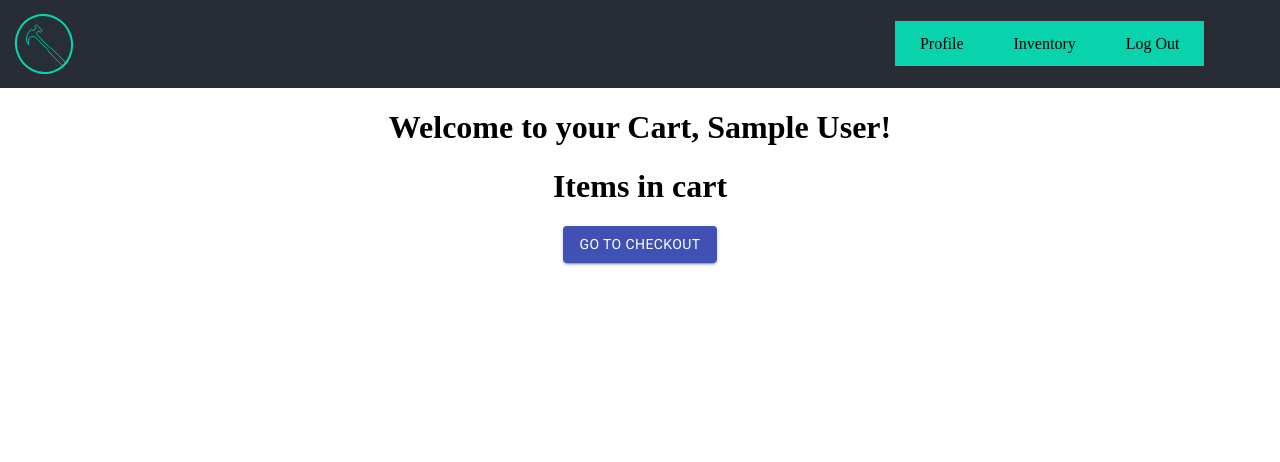
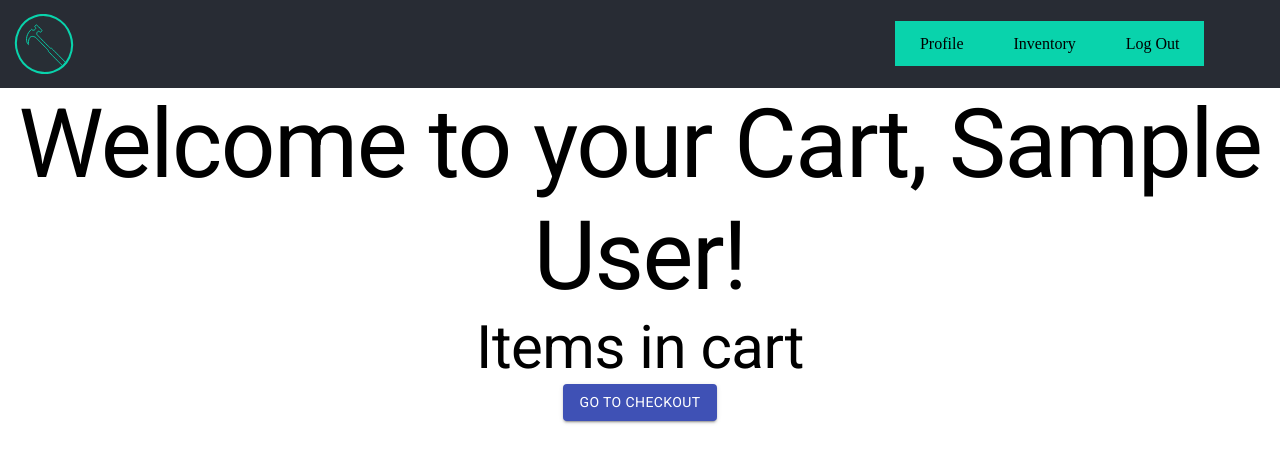
Before and after one commit to mvanree00/Home-Order-Spark, a React (Create React App) app in the folder client/: page /inventory in a window 1280 px wide. Shown: the top 462 px of the page. Built offline with nearby package versions, Linux system fonts and the light colour scheme; sample sign-in values are in the browser's storage.

Commit message:
UI Standardized

```diff
--- a/client/src/views/Inventory.js
+++ b/client/src/views/Inventory.js
@@ -1,20 +1,21 @@
 import React from 'react'
 import Button from '@material-ui/core/Button'
+import 'fontsource-roboto'
+import Typography from '@material-ui/core/Typography'
 
 const Inventory = (props) => {
     if(props.user.atype === "Volunteer"){
         return (
             <div align="center">
-                <h1>Here are the items you are currently delivering, {props.user.name}!</h1>
-
+                <Typography variant="h1">Here are the items you are currently delivering, {props.user.name}!</Typography>
             </div>
         )
     }
     else if(props.user.atype === "Store"){
         return (
             <div align="center">
-                <h1>Welcome to your store inventory, {props.user.name}!</h1>
-                <h1>Here are the items you are currently selling</h1>
+                <Typography variant="h1">Welcome to your store inventory, {props.user.name}!</Typography>
+                <Typography variant="h2">Here are the items you are currently selling</Typography>
 
             </div>
         )
@@ -22,8 +23,8 @@ const Inventory = (props) => {
     else{
         return (
             <div align="center">
-                <h1>Welcome to your Cart, {props.user.name}!</h1>
-                <h1>Items in cart</h1>
+                <Typography variant="h1">Welcome to your Cart, {props.user.name}!</Typography>
+                <Typography variant="h2">Items in cart</Typography>
                 <Button variant ="contained" color="primary" type="submit">Go to checkout</Button>
             </div>
 
```
